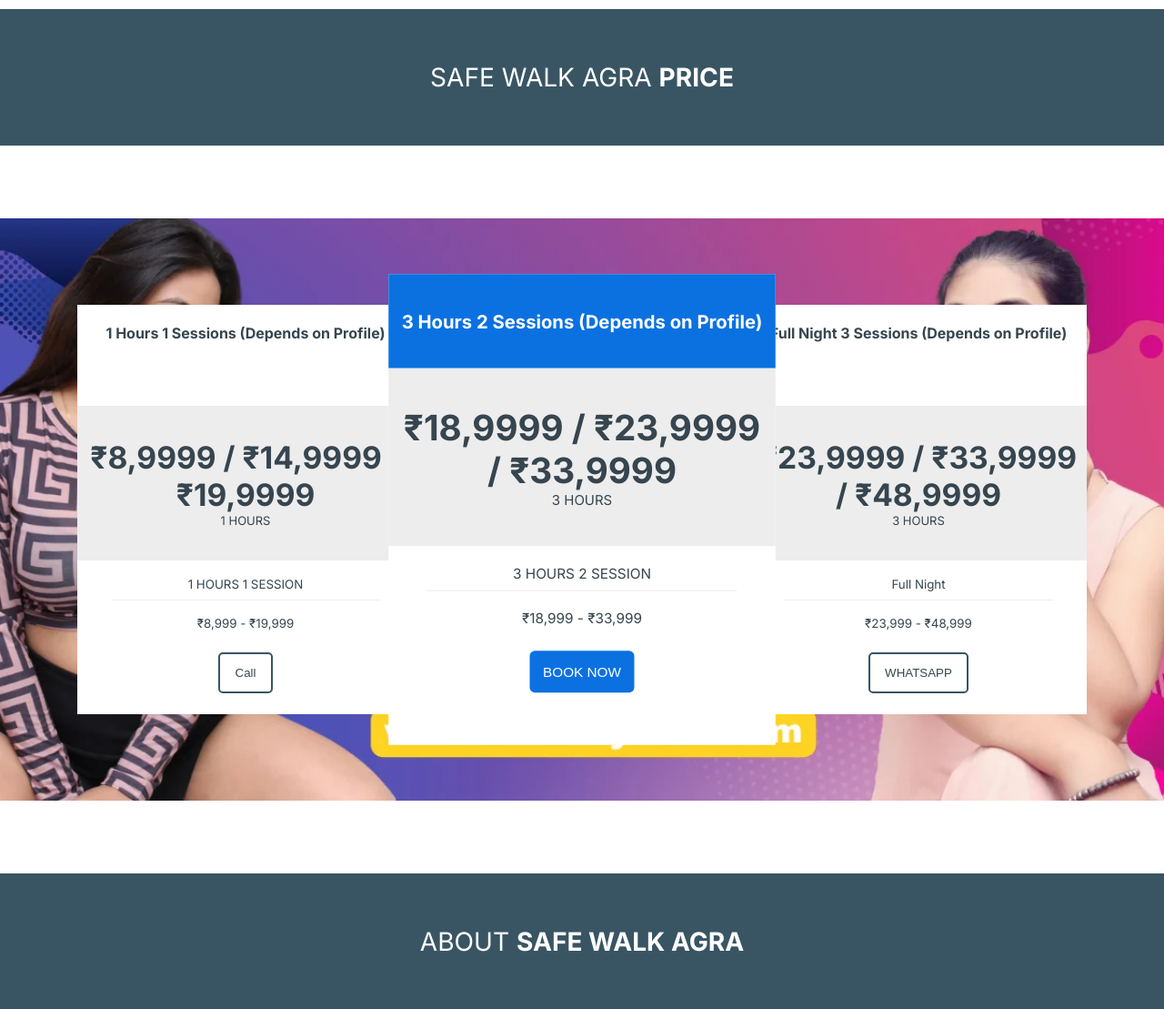
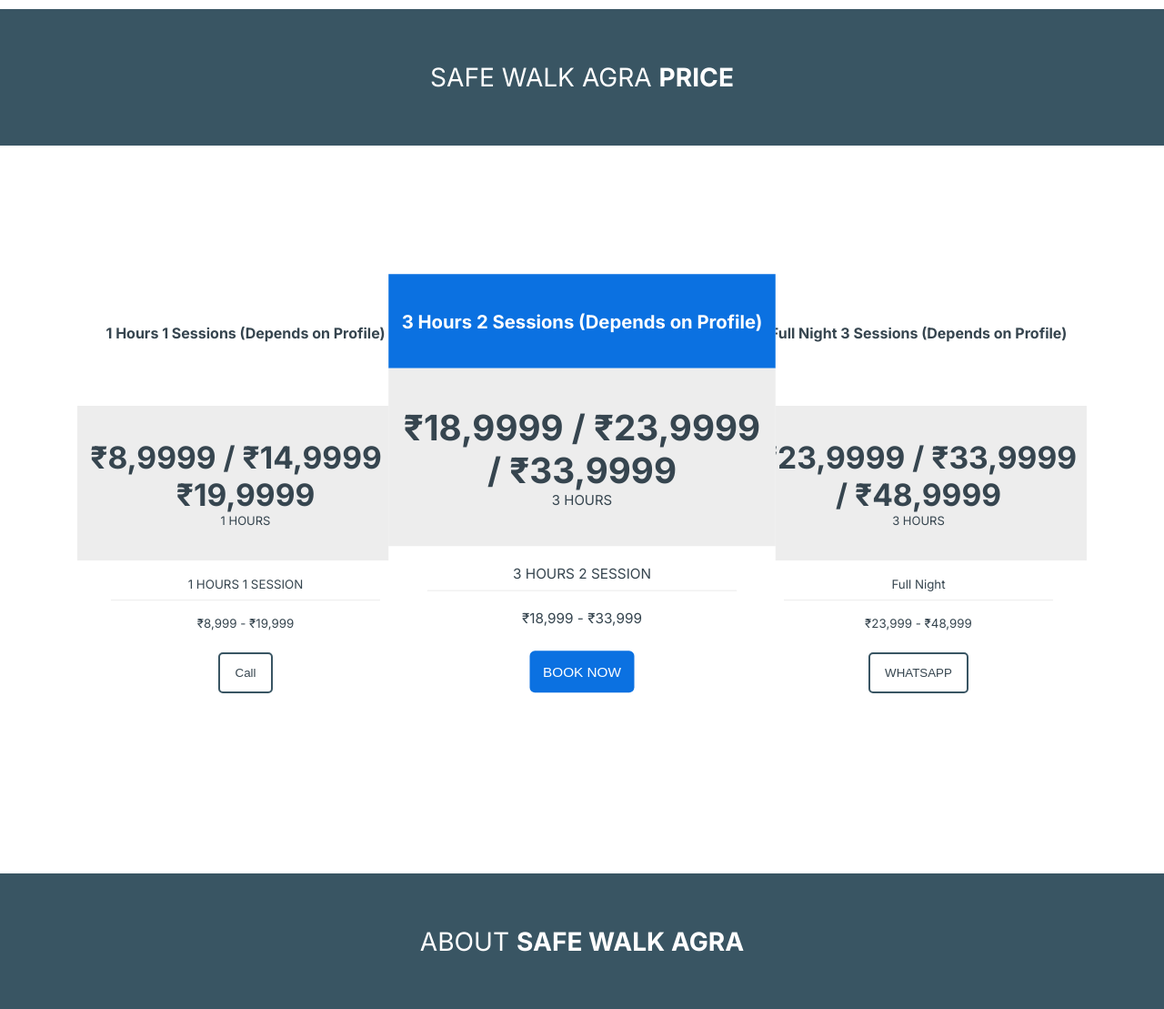
Before and after one commit to lazydesigner/safewalkagra, a PHP site: page / in a window 1280 px wide. Shown: the part 4465-5574 px from the top of the page at 91% size. Run offline with PHP 8.4, Linux system fonts and the light colour scheme.

Commit message:
initial commit

```diff
--- a/css/index.css
+++ b/css/index.css
@@ -118,7 +118,7 @@
 .price{
     width: 100%;
     height: 800px;
-    background-image: url('../images/charmy.webp');
+    /* background-image: url('../images/charmy.webp'); */
     background-position: center;
     background-repeat: no-repeat;
     background-size: 100% auto;
```
